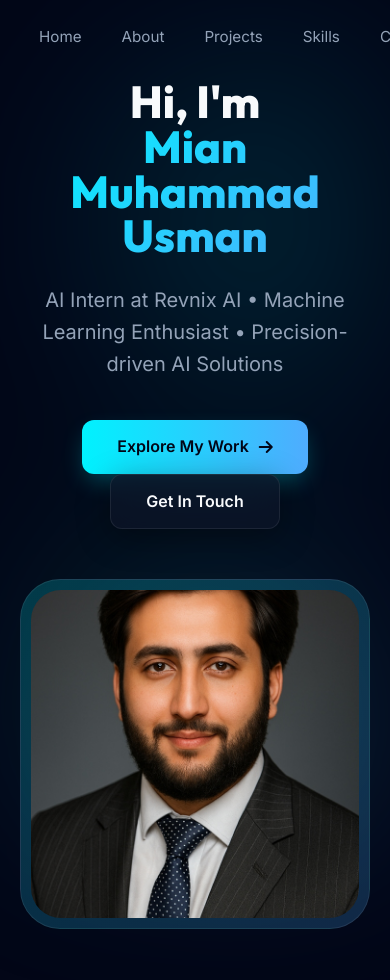
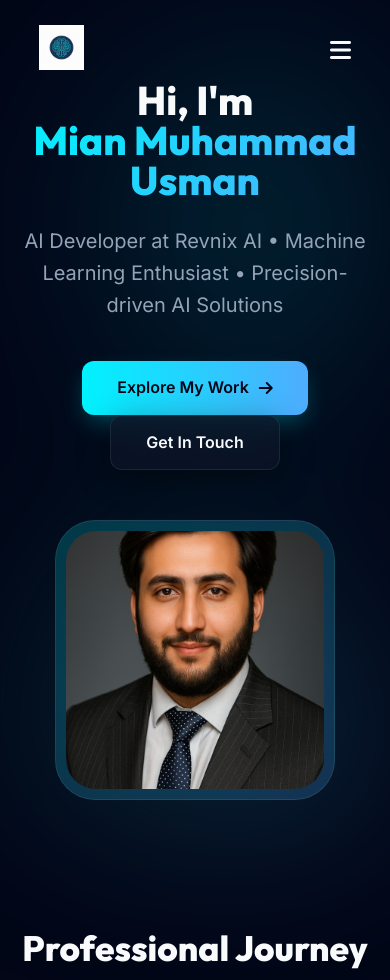
Before and after one commit to MianUsman2209/My-Portfolio-Website, a website built with Vite: page index.html in a window 390 px wide. Shown: the top 980 px of the page. Built offline with nearby package versions, Linux system fonts and the light colour scheme.

Commit message:
Update professional title and improve responsiveness

```diff
--- a/index.html
+++ b/index.html
@@ -19,6 +19,12 @@
     </div>
 
     <nav id="navbar">
+        <div class="logo">
+            <a href="#home"><img src="./src/assets/favicon.jpg" alt="Logo"></a>
+        </div>
+        <div class="menu-toggle" id="mobile-menu">
+            <i class="fas fa-bars"></i>
+        </div>
         <ul class="nav-links">
             <li><a href="#home">Home</a></li>
             <li><a href="#about">About</a></li>
@@ -31,7 +37,7 @@
     <section id="home" class="hero">
         <div class="hero-content" data-aos="fade-right">
             <h1>Hi, I'm <br><span>Mian Muhammad Usman</span></h1>
-            <p>AI Intern at Revnix AI • Machine Learning Enthusiast • Precision-driven AI Solutions</p>
+            <p>AI Developer at Revnix AI • Machine Learning Enthusiast • Precision-driven AI Solutions</p>
             <div class="hero-btns">
                 <a href="#projects" class="btn btn-primary">Explore My Work <i class="fas fa-arrow-right"></i></a>
                 <a href="mailto:mianusman2209@gmail.com" class="btn glass">Get In Touch</a>
@@ -46,7 +52,7 @@
         <h2 class="section-title" data-aos="fade-up">Professional Journey</h2>
         <div class="timeline container">
             <div class="timeline-item glass" data-aos="fade-up">
-                <h3>AI Intern — Revnix AI</h3>
+                <h3>AI Developer — Revnix AI</h3>
                 <span class="timeline-meta">Oct 2025 – Present</span>
                 <ul>
                     <li>• Engineering LLM-powered systems and RAG pipelines using LangChain.</li>
@@ -196,6 +202,25 @@
                 nav.classList.remove('scrolled');
             }
         });
+
+        // Mobile menu toggle
+        const menuToggle = document.getElementById('mobile-menu');
+        const navLinks = document.querySelector('.nav-links');
+
+        menuToggle.addEventListener('click', () => {
+            navLinks.classList.toggle('active');
+            menuToggle.querySelector('i').classList.toggle('fa-bars');
+            menuToggle.querySelector('i').classList.toggle('fa-times');
+        });
+
+        // Close menu when link is clicked
+        document.querySelectorAll('.nav-links a').forEach(link => {
+            link.addEventListener('click', () => {
+                navLinks.classList.remove('active');
+                menuToggle.querySelector('i').classList.add('fa-bars');
+                menuToggle.querySelector('i').classList.remove('fa-times');
+            });
+        });
     </script>
 </body>
 
--- a/src/css/index.css
+++ b/src/css/index.css
@@ -157,6 +157,13 @@ nav {
     transition: 0.4s;
 }
 
+.menu-toggle {
+    display: none;
+    font-size: 1.5rem;
+    color: var(--text-white);
+    cursor: pointer;
+}
+
 nav.scrolled {
     padding: 15px 10%;
     background: rgba(2, 6, 23, 0.85);
@@ -184,6 +191,32 @@ nav.scrolled {
     gap: 40px;
     font-weight: 500;
     font-size: 0.95rem;
+}
+
+@media (max-width: 768px) {
+    .menu-toggle {
+        display: block;
+    }
+
+    .nav-links {
+        position: fixed;
+        top: 0;
+        right: -100%;
+        width: 70%;
+        height: 100vh;
+        background: rgba(2, 6, 23, 0.98);
+        backdrop-filter: blur(20px);
+        flex-direction: column;
+        justify-content: center;
+        align-items: center;
+        gap: 30px;
+        transition: 0.5s cubic-bezier(0.4, 0, 0.2, 1);
+        border-left: 1px solid var(--glass-border);
+    }
+
+    .nav-links.active {
+        right: 0;
+    }
 }
 
 .nav-links a {
@@ -423,7 +456,12 @@ footer {
 
 @media (max-width: 600px) {
     .hero-content h1 {
-        font-size: 2.8rem;
+        font-size: 2.5rem;
+    }
+
+    .hero-image {
+        width: 280px;
+        height: 280px;
     }
 
     .projects-grid {
@@ -431,6 +469,14 @@ footer {
     }
 
     section {
-        padding: 80px 5%;
+        padding: 60px 5%;
+    }
+
+    .timeline-item {
+        padding: 25px;
+    }
+
+    .section-title {
+        font-size: 2.2rem;
     }
 }
```
